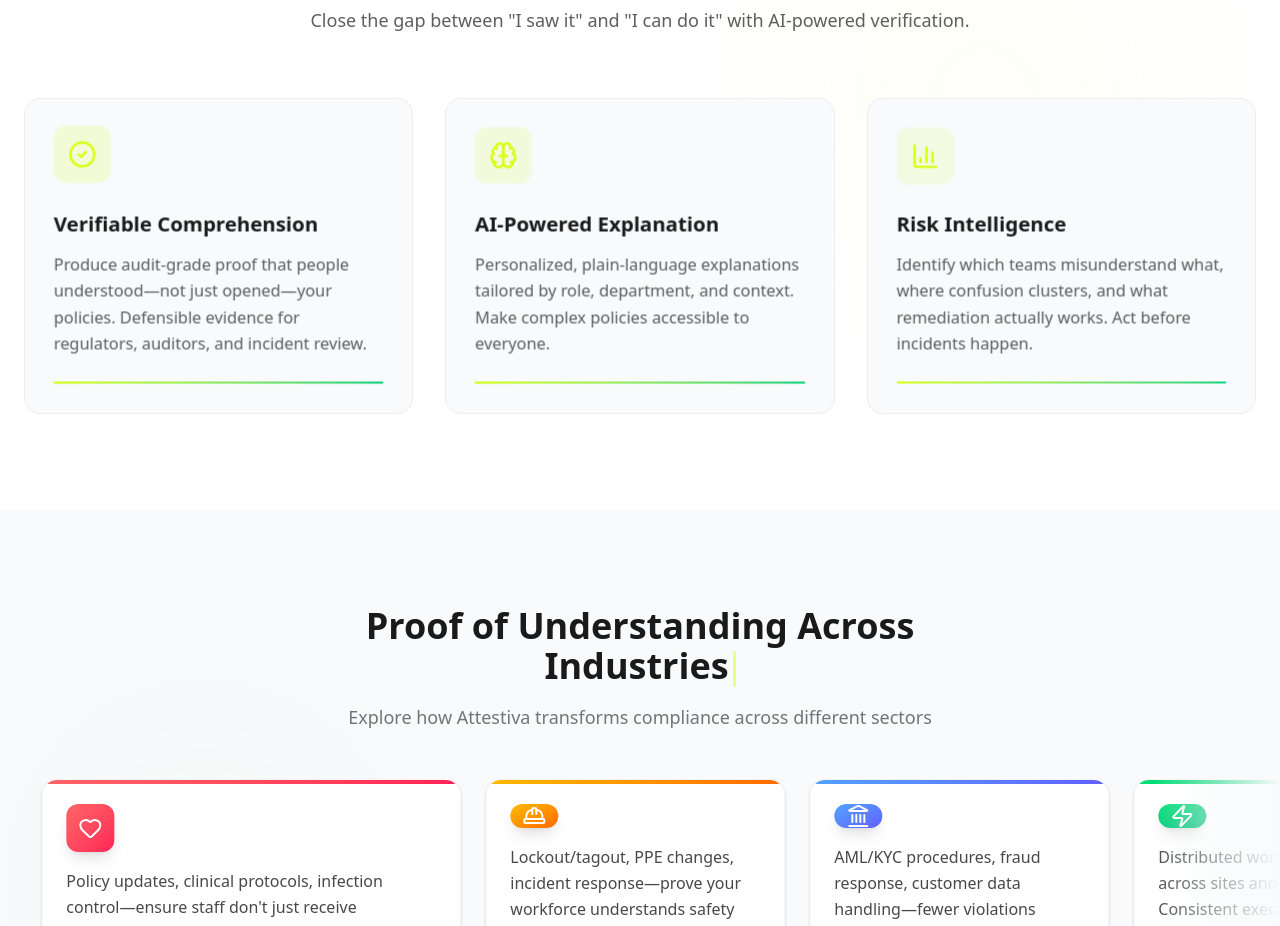
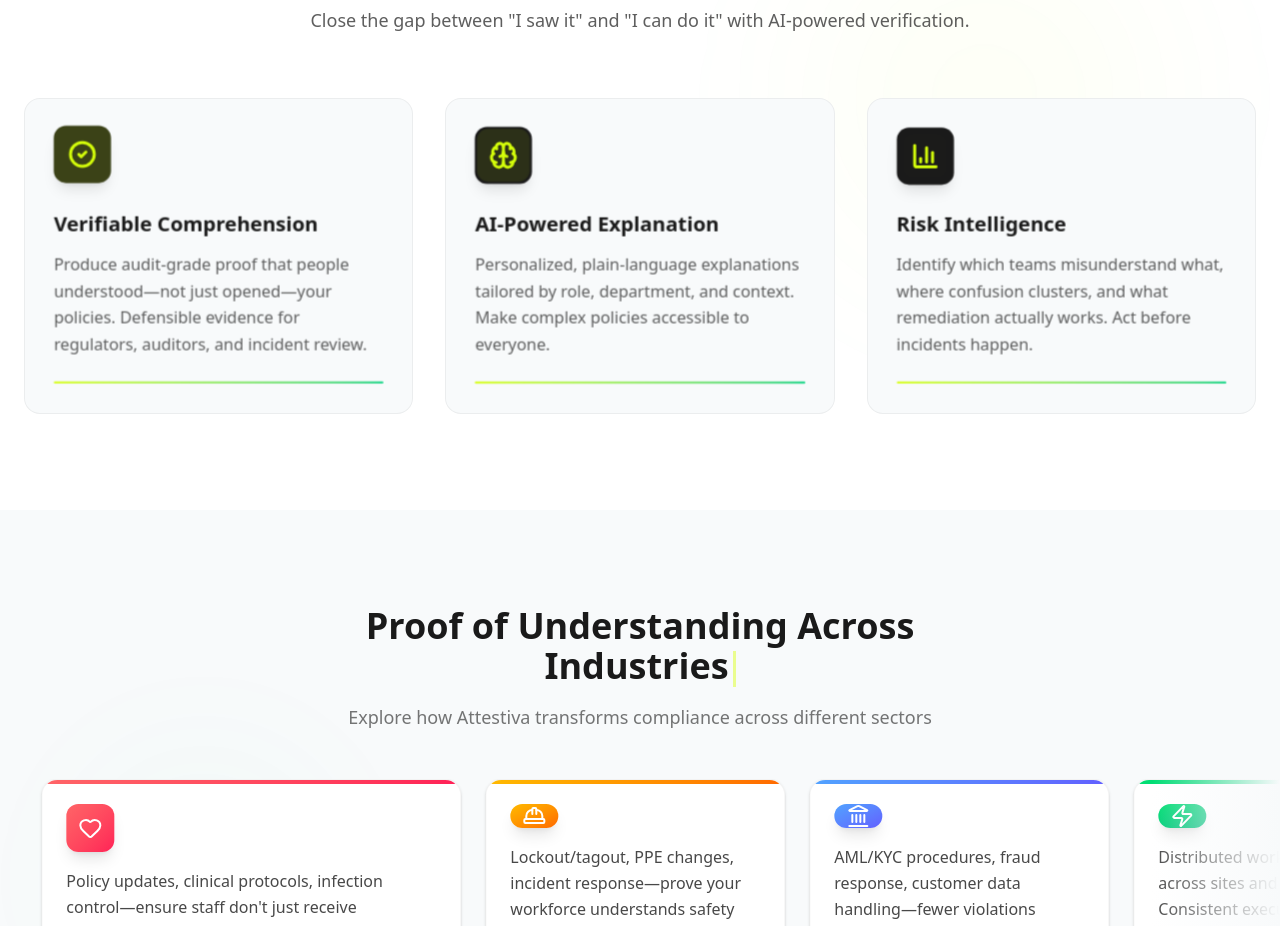
Before and after one commit to Tomson-PY/Attestive-Test-Prep, a Next.js app: page / in a window 1280 px wide. Shown: the part 3960-4886 px from the top of the page. Built offline with nearby package versions, Linux system fonts and the light colour scheme.

Commit message:
Refactor TiltCard component: Update background color handling, enhance pulse animation opacity, and adjust icon styling for improved visual consistency.

```diff
--- a/components/FeatureGrid.tsx
+++ b/components/FeatureGrid.tsx
@@ -92,7 +92,7 @@ function TiltCard({ feature, index }: { feature: typeof features[0]; index: numb
         <div className="relative z-10" style={{ transform: "translateZ(20px)" }}>
           {/* Icon with floating animation */}
           <motion.div
-            className="w-14 h-14 rounded-xl bg-[var(--color-accent)]/10 flex items-center justify-center mb-6 relative overflow-hidden"
+            className="w-14 h-14 rounded-xl bg-(--text-main) flex items-center justify-center mb-6 relative overflow-hidden shadow-lg"
             animate={isInView ? {
               y: [0, -4, 0],
             } : {}}
@@ -105,11 +105,11 @@ function TiltCard({ feature, index }: { feature: typeof features[0]; index: numb
           >
             {/* Pulse ring animation */}
             <motion.div
-              className="absolute inset-0 rounded-xl bg-[var(--color-accent)]/20"
+              className="absolute inset-0 rounded-xl bg-accent"
               initial={{ scale: 0.8, opacity: 0 }}
               animate={isInView ? {
                 scale: [0.8, 1.2, 0.8],
-                opacity: [0, 0.5, 0],
+                opacity: [0, 0.3, 0],
               } : {}}
               transition={{
                 duration: 2,
@@ -118,7 +118,7 @@ function TiltCard({ feature, index }: { feature: typeof features[0]; index: numb
                 ease: "easeOut"
               }}
             />
-            <feature.icon className="w-7 h-7 text-[var(--color-accent)] relative z-10" />
+            <feature.icon className="w-7 h-7 text-accent relative z-10" strokeWidth={2.5} />
           </motion.div>
 
           {/* Title with character stagger effect */}
```
